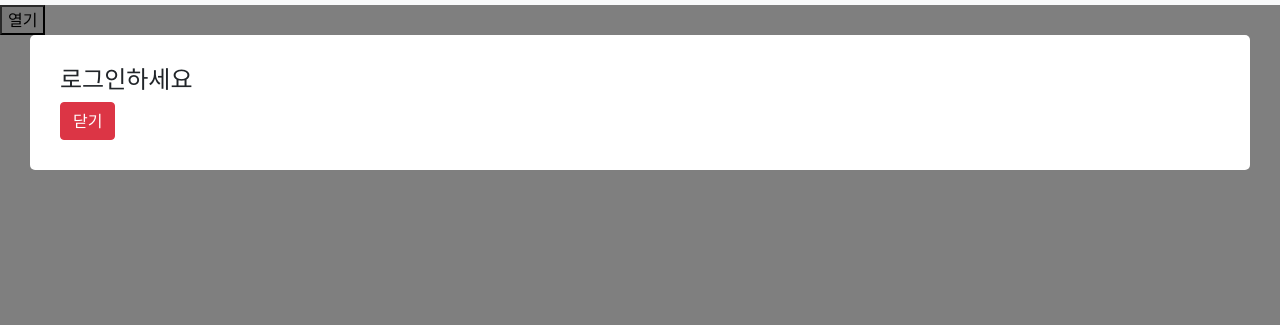
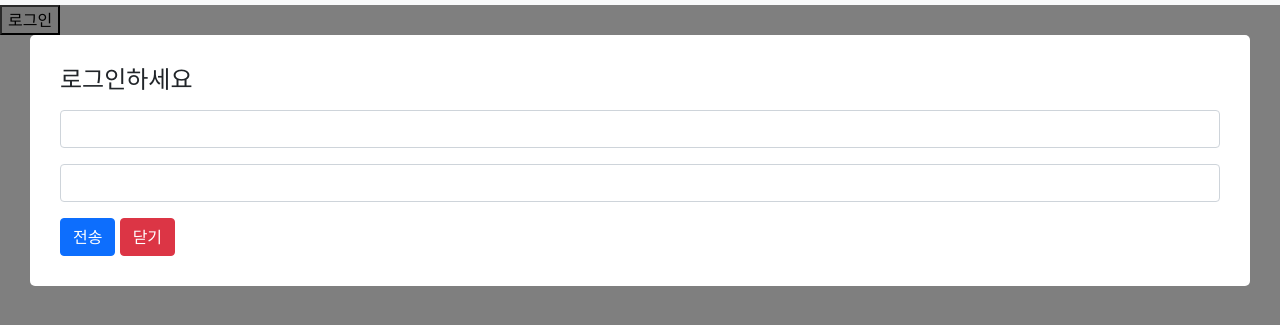
Before and after one commit to leegyuseung/apple-js-basic, a plain HTML site: page index2.html in a window 1280 px wide. Shown: the part 51-376 px from the top of the page. Drawn offline with nearby package versions, Linux system fonts and the light colour scheme.

Commit message:
폼만들며 배워보는 if

```diff
--- a/index2.html
+++ b/index2.html
@@ -45,12 +45,25 @@
       <div class="black-bg">
         <div class="white-bg">
           <h4>로그인하세요</h4>
-          <button class="btn btn-danger" id="close">닫기</button>
+          <form action="success.html">
+            <div class="my-3">
+              <input id="idd" type="text" class="form-control" />
+            </div>
+            <div class="my-3">
+              <input id="pww" type="password" class="form-control" />
+            </div>
+            <button id="submit" type="submit" class="btn btn-primary">
+              전송
+            </button>
+            <button type="button" class="btn btn-danger" id="close">
+              닫기
+            </button>
+          </form>
         </div>
       </div>
     </div>
 
-    <button id="open">열기</button>
+    <button id="open">로그인</button>
 
     <script>
       $("#open").on("click", function () {
@@ -58,6 +71,11 @@
       });
       $("#close").on("click", function () {
         $("#modal").hide();
+      });
+      $("#submit").on("click", function () {
+        if (document.getElementById("idd").value == "") {
+          alert("아이디 입력 안했습니다.");
+        }
       });
     </script>
 
```
Also changed, not shown: success.html (added, +12 -0 lines).
